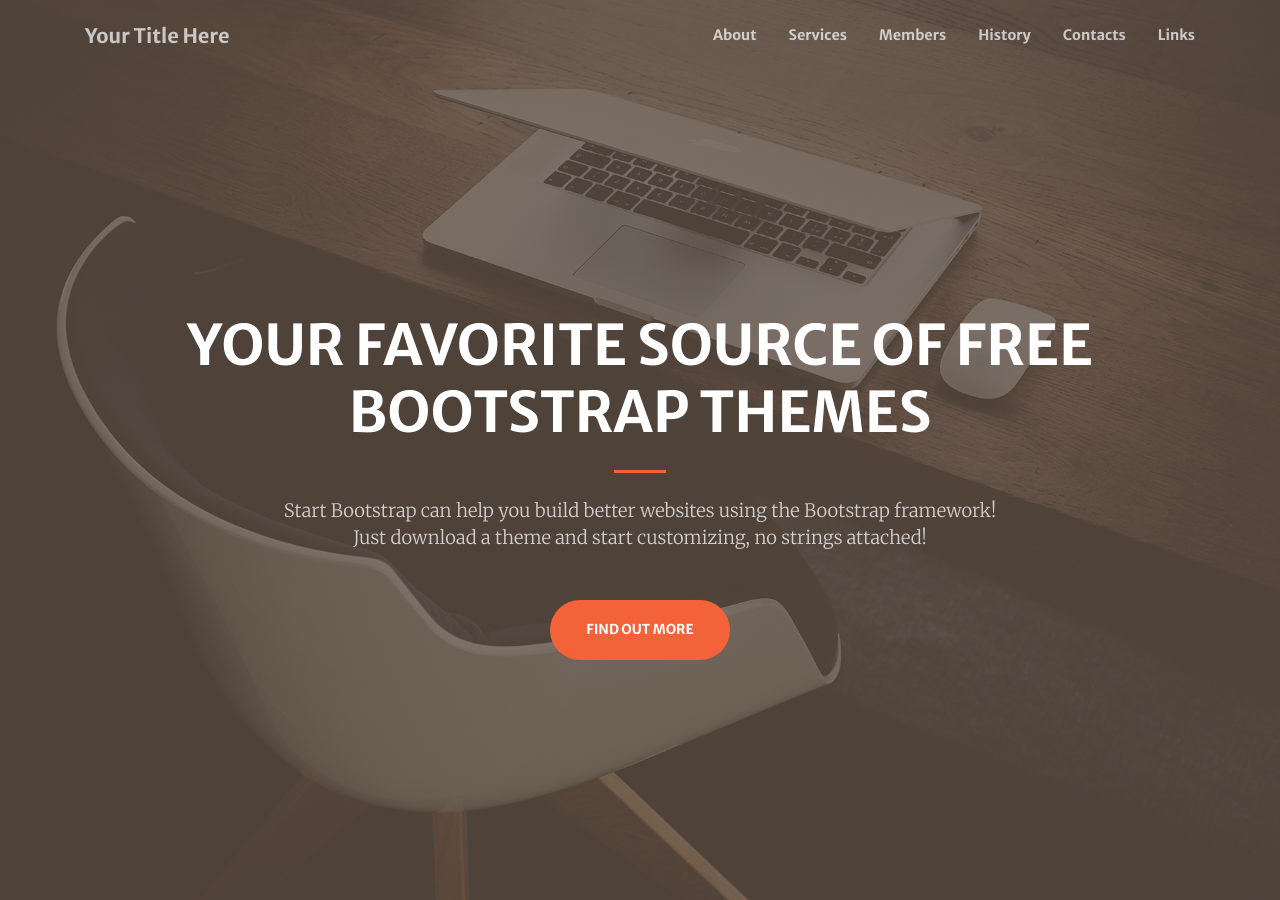
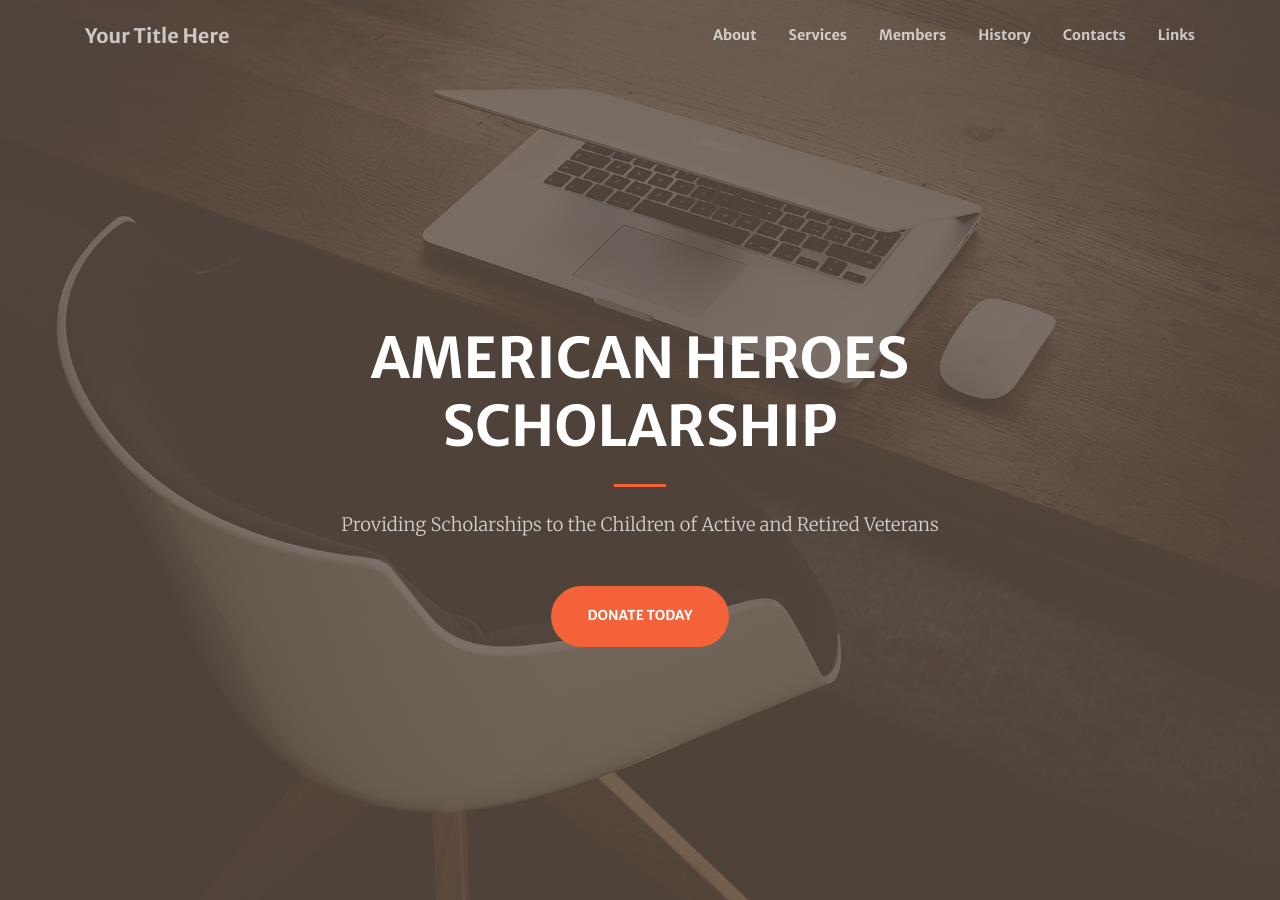
Before and after one commit to AmericanHeroesScholarship/AmericanHeroesScholarship-AmericanHeroesScholarship.github.io, a Jekyll site: the page built from index.md, in a window 1280 px wide and 900 px high. Built offline with Jekyll 4.4.1, drawn with Linux system fonts in a browser that asks for light colours; some of the changed text lies outside the part shown.

Commit message:
Update index.md

```diff
--- a/index.md
+++ b/index.md
@@ -1,24 +1,23 @@
 ---
 layout: home
 header:
-  title: Your Favorite Source of Free Bootstrap Themes
+  title: American Heroes Scholarship
   text: >
-    Start Bootstrap can help you build better websites using the Bootstrap
-    framework! Just download a theme and start customizing, no strings attached!
+    Providing Scholarships to the Children of Active and Retired Veterans
   action: # action button is optional
-    label: Find Out More
-    url: '#about'
+    label: Donate Today
+    url: '#https://www.paypal.com/paypalme/americanheroesdonate?country.x=US&locale.x=en_US'
 
 
 sections:
   - type: call-to-action.html
     section_id: about
     background_style: bg-primary
-    title: We've got what you need!
-    text: Start Bootstrap has everything you need to get your new website up and running in no time! All of the templates and themes on Start Bootstrap are open source, free to download, and easy to use. No strings attached!
+    title: American Heroes Scholarship is a non-profit building the educational and economic future of high school and college students.
+    text: The American Heroes Scholarship Foundation’s scholarship programs are designed to encourage and support outstanding underprivileged students who work hard and have financial needs. Our scholarships provide financial assistance and academic support to the children of active and retired Veterans.
     actions:
-      - title: Get Started!
-        url: '#page-top'
+      - title: Donate Today
+        url: #https://www.paypal.com/paypalme/americanheroesdonate?country.x=US&locale.x=en_US''
         class: btn-light
 
   - type: services.html
```
